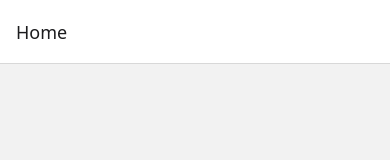
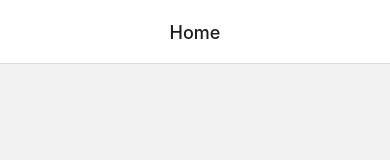
Before and after one commit to TUDublinBlanchBusinessIT/project-umarraheem123-2, a React Native app: screen / in a window 390 px wide. Shown: the top 160 px of the page. Built offline with nearby package versions, Linux system fonts and the light colour scheme.

Commit message:
Initial Project Backup

```diff
--- a/App.js
+++ b/App.js
@@ -1,3 +1,4 @@
+import React from 'react';
 import { NavigationContainer } from '@react-navigation/native';
 import { createNativeStackNavigator } from '@react-navigation/native-stack';
 
@@ -11,12 +12,31 @@ const Stack = createNativeStackNavigator();
 export default function App() {
   return (
     <NavigationContainer>
-      <Stack.Navigator>
+      <Stack.Navigator screenOptions={{ headerTitleAlign: "center" }}>
 
-        <Stack.Screen name="Home" component={HomeScreen} />
-        <Stack.Screen name="Checkin" component={CheckinScreen} />
-        <Stack.Screen name="History" component={HistoryScreen} />
-        <Stack.Screen name="Admin" component={AdminScreen} />
+        <Stack.Screen
+          name="Home"
+          component={HomeScreen}
+          options={{ title: "Home" }}
+        />
+
+        <Stack.Screen
+          name="Checkin"
+          component={CheckinScreen}
+          options={{ title: "Check-In" }}
+        />
+
+        <Stack.Screen
+          name="History"
+          component={HistoryScreen}
+          options={{ title: "History" }}
+        />
+
+        <Stack.Screen
+          name="Admin"
+          component={AdminScreen}
+          options={{ title: "Admin Panel" }}
+        />
 
       </Stack.Navigator>
     </NavigationContainer>
```
Also changed, not shown: package.json (+23 -5 lines), 1 other file (tests, documents, lock files or other folders).
